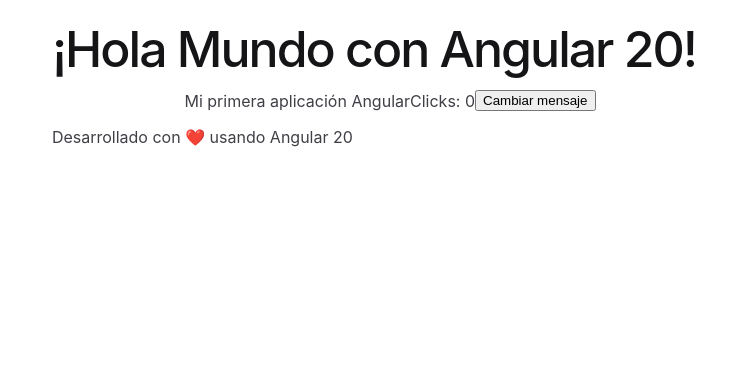
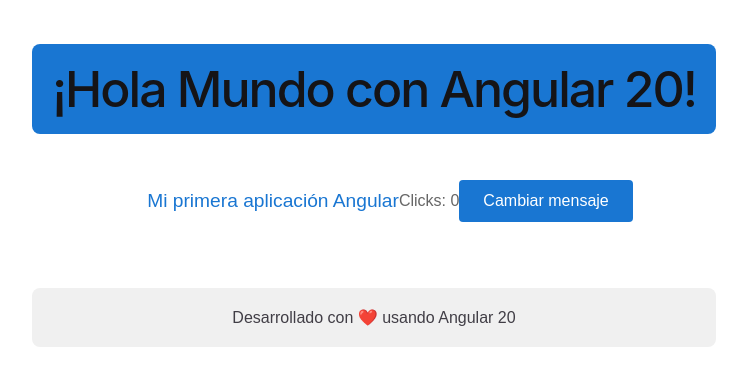
Before and after one commit to devburgos27/mi-primera-app, an Angular app: page / in a window 1280 px wide. Shown: the top 386 px of the page, without its empty margins (266-1013 px from the left). Built offline with nearby package versions, Linux system fonts and the light colour scheme.

Commit message:
Implementación CSS

```diff
--- a/src/app/app.css
+++ b/src/app/app.css
@@ -0,0 +1,54 @@
+.container {
+  max-width: 800px;
+  margin: 0 auto;
+  padding: 20px;
+  font-family: Arial, sans-serif;
+}
+
+header {
+  text-align: center;
+  background: #1976d2;
+  color: white;
+  padding: 20px;
+  border-radius: 8px;
+  margin-bottom: 20px;
+}
+
+main {
+  text-align: center;
+  padding: 20px;
+}
+
+.mensaje {
+  font-size: 1.2rem;
+  color: #1976d2;
+  margin: 20px 0;
+}
+
+.contador {
+  font-size: 1rem;
+  color: #666;
+  margin: 10px 0;
+}
+
+.btn-primary {
+  background: #1976d2;
+  color: white;
+  border: none;
+  padding: 12px 24px;
+  border-radius: 4px;
+  cursor: pointer;
+  font-size: 16px;
+}
+
+.btn-primary:hover {
+  background: #1565c0;
+}
+
+footer {
+  text-align: center;
+  margin-top: 40px;
+  padding: 20px;
+  background: #f0f0f0;
+  border-radius: 8px;
+}
```
